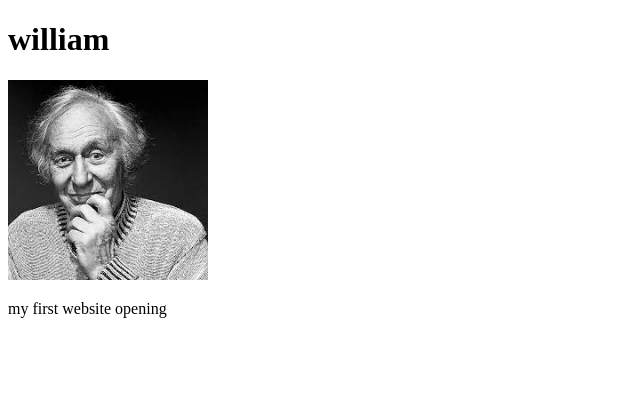
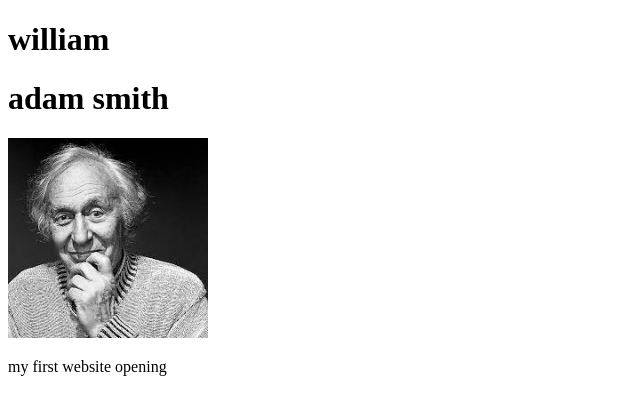
Before and after one commit to prajeen48/first-project, a plain HTML site: page index.html in a window 1280 px wide. Shown: the whole page, without its empty margins (0-640 px from the left). Drawn offline with Linux system fonts and the light colour scheme.

Commit message:
added new name

```diff
--- a/index.html
+++ b/index.html
@@ -7,6 +7,7 @@
 </head>
 <body>
     <h1>william</h1>
+    <h1>adam smith</h1>
     <img width="200px" src="images.jfif" alt="">
     <p>my first website opening</p>
 </body>
```
